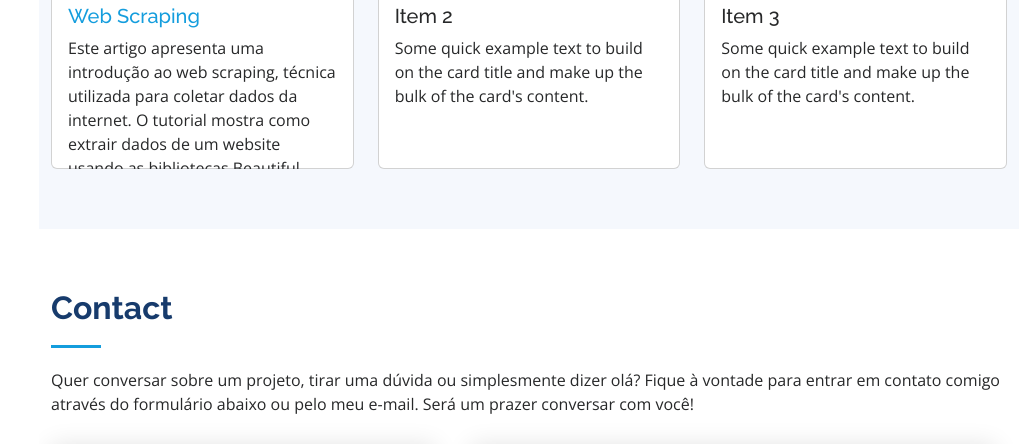
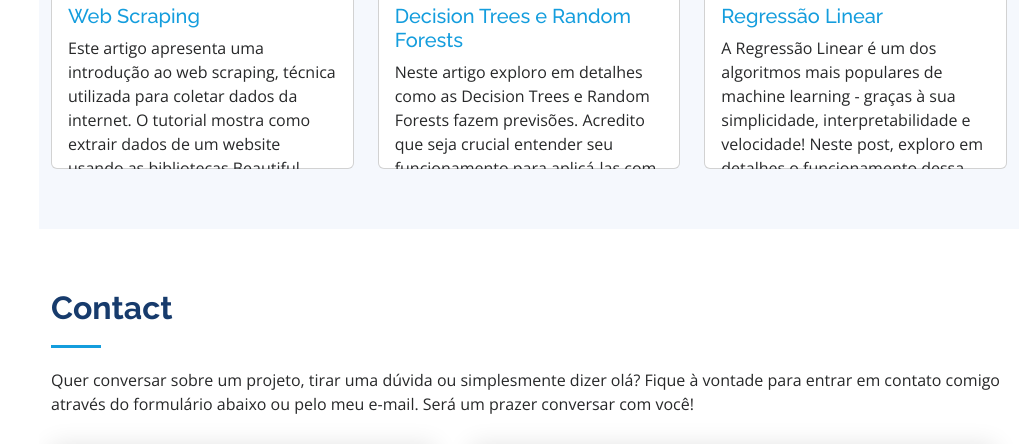
Before and after one commit to natalia-gcvs/natalia-goncalves-portfolio, a Flask app: page / in a window 1280 px wide. Shown: the part 2556-3000 px from the top of the page, without its empty margins (261-1280 px from the left). Run offline with Flask 3, Linux system fonts and the light colour scheme; some libraries are stand-ins or nearby versions.

Commit message:
blog update

```diff
--- a/main.py
+++ b/main.py
@@ -37,7 +37,7 @@ def home():
         print("message delivered")
         data = contact_form.data
         send_email(data['name'], data['email'], data['subject'], data['message'])
-        return render_template('index.html', form=contact_form)
+        return redirect(url_for('home'))
     return render_template('index.html', form=contact_form)
 
 
--- a/templates/index.html
+++ b/templates/index.html
@@ -253,19 +253,22 @@
                 </div>
                 <div class="col-md-4">
                   <div class="card">
-                    <img src="static/img/portfolio/coming-soon.jpg" class="card-img-top" alt="...">
+                    <img src="https://miro.medium.com/v2/resize:fit:1100/format:webp/1*Npd77_nhXMQePxy_VsOGnQ.jpeg" class="card-img-top" alt="...">
                     <div class="card-body">
-                      <h5 class="card-title">Item 2</h5>
-                      <p class="card-text">Some quick example text to build on the card title and make up the bulk of the card's content.</p>
+                      <h5 class="card-title"><a href="https://medium.com/@nagair.goncalves/build-a-python-web-scraper-with-beautiful-soup-b2adc331f190">Decision Trees e Random Forests</a></h5>
+                      <p class="card-text">Neste artigo exploro em detalhes como as Decision Trees e Random Forests fazem previsões.
+                        Acredito que seja crucial entender seu funcionamento para aplicá-las com sucesso.</p>
                     </div>
                   </div>
                 </div>
                 <div class="col-md-4">
                   <div class="card">
-                    <img src="static/img/portfolio/coming-soon.jpg" class="card-img-top" alt="...">
+                    <img src="https://miro.medium.com/v2/resize:fit:1100/format:webp/1*PEDMYbYlyavwE9RYstonAQ.png" class="card-img-top" alt="...">
                     <div class="card-body">
-                      <h5 class="card-title">Item 3</h5>
-                      <p class="card-text">Some quick example text to build on the card title and make up the bulk of the card's content.</p>
+                      <h5 class="card-title"><a href="https://medium.com/@natalia.gcvs/uma-breve-introdu%C3%A7%C3%A3o-%C3%A0-regress%C3%A3o-linear-377af14c08aa">Regressão Linear</a></h5>
+                      <p class="card-text">A Regressão Linear é um dos algoritmos mais populares de machine learning
+                        - graças à sua simplicidade, interpretabilidade e velocidade! Neste post,
+                        exploro em detalhes o funcionamento dessa abordagem. .</p>
                     </div>
                   </div>
                 </div>
@@ -275,28 +278,34 @@
               <div class="row">
                 <div class="col-md-4">
                   <div class="card">
-                    <img src="static/img/portfolio/coming-soon.jpg" class="card-img-top" alt="...">
+                    <img src="https://miro.medium.com/v2/resize:fit:1100/format:webp/1*PEDMYbYlyavwE9RYstonAQ.png" class="card-img-top" alt="...">
                     <div class="card-body">
-                      <h5 class="card-title">Item 4</h5>
-                      <p class="card-text">Some quick example text to build on the card title and make up the bulk of the card's content.</p>
+                      <h5 class="card-title"><a href="https://medium.com/@natalia.gcvs/regress%C3%A3o-log%C3%ADstica-uma-vis%C3%A3o-geral-de-uma-t%C3%A9cnica-de-classifica%C3%A7%C3%A3o-bin%C3%A1ria-eba0a4a06518">Regressão Logística</a></h5>
+                      <p class="card-text">A Regressão Logística é uma técnica versátil que combina análise de dados com interpretação
+                          estatística, proporcionando previsões e insights claros. O artigo explora sua matemática,
+                          enfatizando interpretação de coeficientes e seleção de variáveis para melhor compreensão do modelo e decisões confiáveis.</p>
                     </div>
                   </div>
                 </div>
                 <div class="col-md-4">
                   <div class="card">
-                    <img src="static/img/portfolio/coming-soon.jpg" class="card-img-top" alt="...">
+                    <img src="https://miro.medium.com/v2/resize:fit:828/format:webp/1*G2Zsn9YgOQnLJFgjWayzDQ.png" class="card-img-top" alt="...">
                     <div class="card-body">
-                      <h5 class="card-title">Item 5</h5>
-                      <p class="card-text">Some quick example text to build on the card title and make up the bulk of the card's content.</p>
+                      <h5 class="card-title"><a href="https://medium.com/@natalia.gcvs/support-vector-machines-uma-vis%C3%A3o-geral-3293718ab380">Support Vector Machines</a></h5>
+                      <p class="card-text">No artigo abaixo, foco especificamente nos Support Vector Machines (SVM).
+                        Exploro como esse algoritmo funciona, desde o conceito fundamental de hiperplanos de decisão
+                        até a intuição por trás do uso de kernels para problemas complexos.</p>
                     </div>
                   </div>
                 </div>
                 <div class="col-md-4">
                   <div class="card">
-                    <img src="static/img/portfolio/coming-soon.jpg" class="card-img-top" alt="...">
+                    <img src="https://miro.medium.com/v2/resize:fit:1100/format:webp/0*XZat2srt8Ut1u3Qw.png" class="card-img-top" alt="...">
                     <div class="card-body">
-                      <h5 class="card-title">Item 6</h5>
-                      <p class="card-text">Some quick example text to build on the card title and make up the bulk of the card's content.</p>
+                      <h5 class="card-title"><a href="https://medium.com/@natalia.gcvs/entenda-como-naive-bayes-faz-previs%C3%B5es-484d6b938bed">Naive Bayes</a></h5>
+                      <p class="card-text">O algoritmo Naive Bayes é um método de classificação probabilístico baseado no Teorema de Bayes.
+                      Esse algoritmo é especialmente utilizado para tarefas de classificação. Neste artigo discuto
+                      a matemática por trás desse algoritmo.</p>
                     </div>
                   </div>
                 </div>
```
